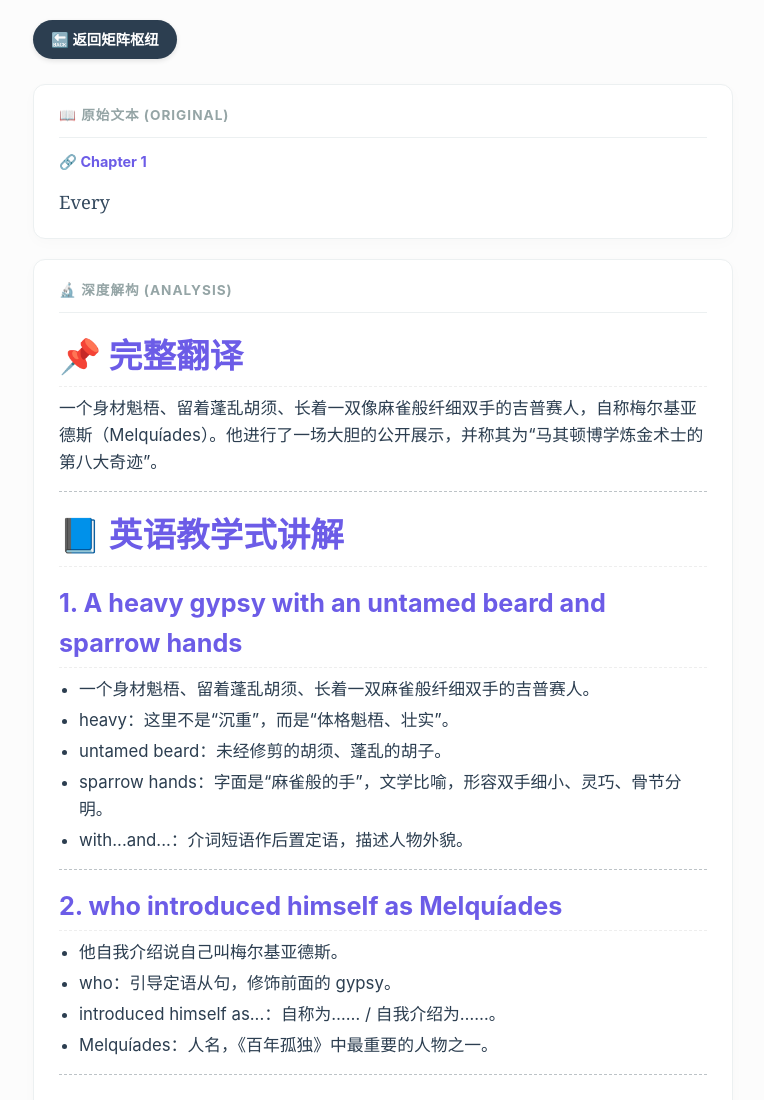
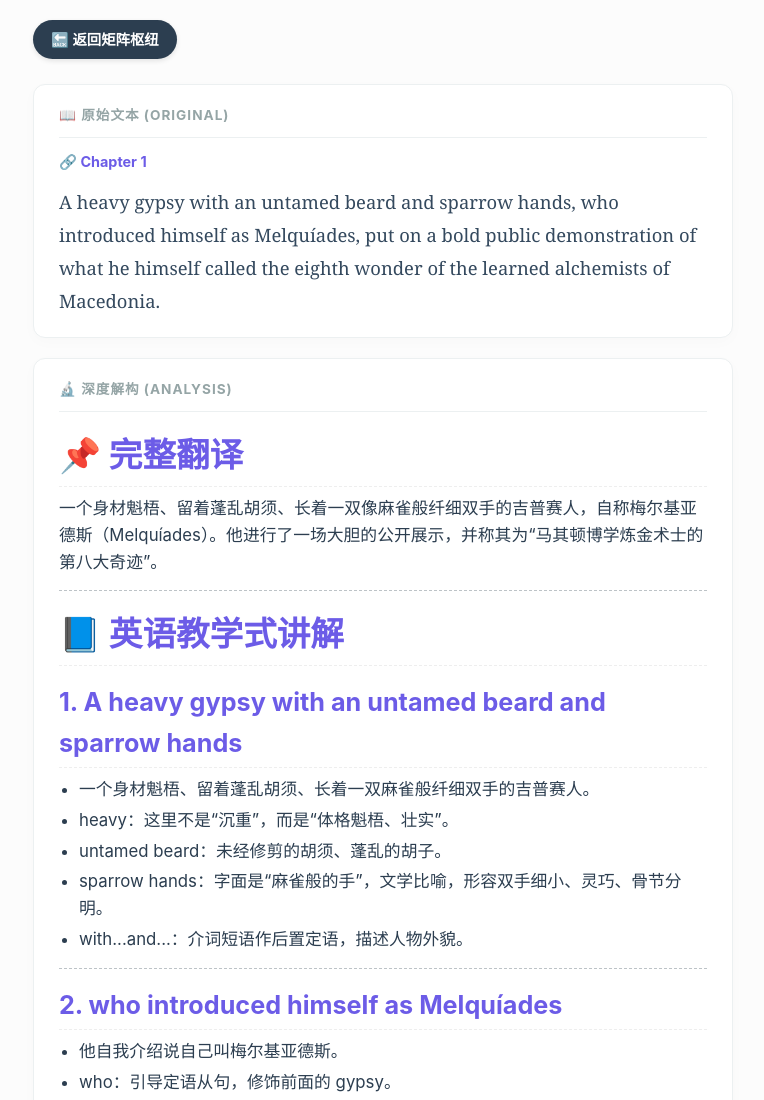
Before and after one commit to moodHappy/OneHundredYearsReading, a plain HTML site: page docs/2026/06/2026_06_29_0734.html in a window 1280 px wide. Shown: the top 1100 px of the page, without its empty margins (257-1021 px from the left). Drawn offline with nearby package versions, Linux system fonts and the light colour scheme.

Commit message:
更新 2026_06_29_0734.html

```diff
--- a/docs/2026/06/2026_06_29_0734.html
+++ b/docs/2026/06/2026_06_29_0734.html
@@ -1,10 +1,9 @@
-
 <!DOCTYPE html>
 <html lang="zh-CN">
 <head>
     <meta charset="UTF-8">
     <meta name="viewport" content="width=device-width, initial-scale=1.0, maximum-scale=1.0, user-scalable=no">
-    <title>Every</title>
+    <title>A heavy gypsy with an unt...</title>
     <script src="https://cdn.jsdelivr.net/npm/marked/marked.min.js"></script>
     <style>
         :root { --bg: #fcfcfc; --surface: #ffffff; --text: #2c3e50; --border: #ecf0f1; --accent: #6c5ce7; --highlight: #fef9e7; }
@@ -38,7 +37,7 @@
             <a href="../../index.html">🔙 返回矩阵枢纽</a>
             <span class="sync-status" id="sync-status">📡 同步中...</span>
         </div>
-        <textarea id="raw-original" style="display:none;">Every</textarea>
+        <textarea id="raw-original" style="display:none;">A heavy gypsy with an untamed beard and sparrow hands, who introduced himself as Melquíades, put on a bold public demonstration of what he himself called the eighth wonder of the learned alchemists of Macedonia.</textarea>
         <textarea id="raw-analysis" style="display:none;"># 📌 完整翻译
 
 一个身材魁梧、留着蓬乱胡须、长着一双像麻雀般纤细双手的吉普赛人，自称梅尔基亚德斯（Melquíades）。他进行了一场大胆的公开展示，并称其为“马其顿博学炼金术士的第八大奇迹”。
```
